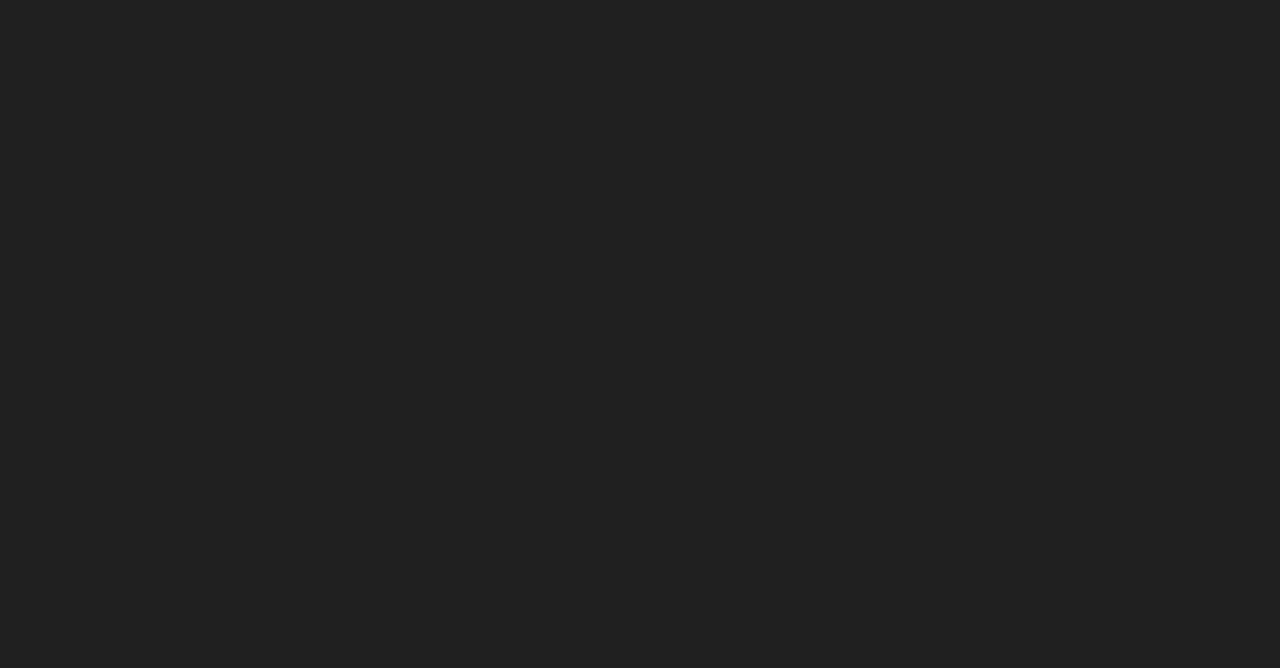
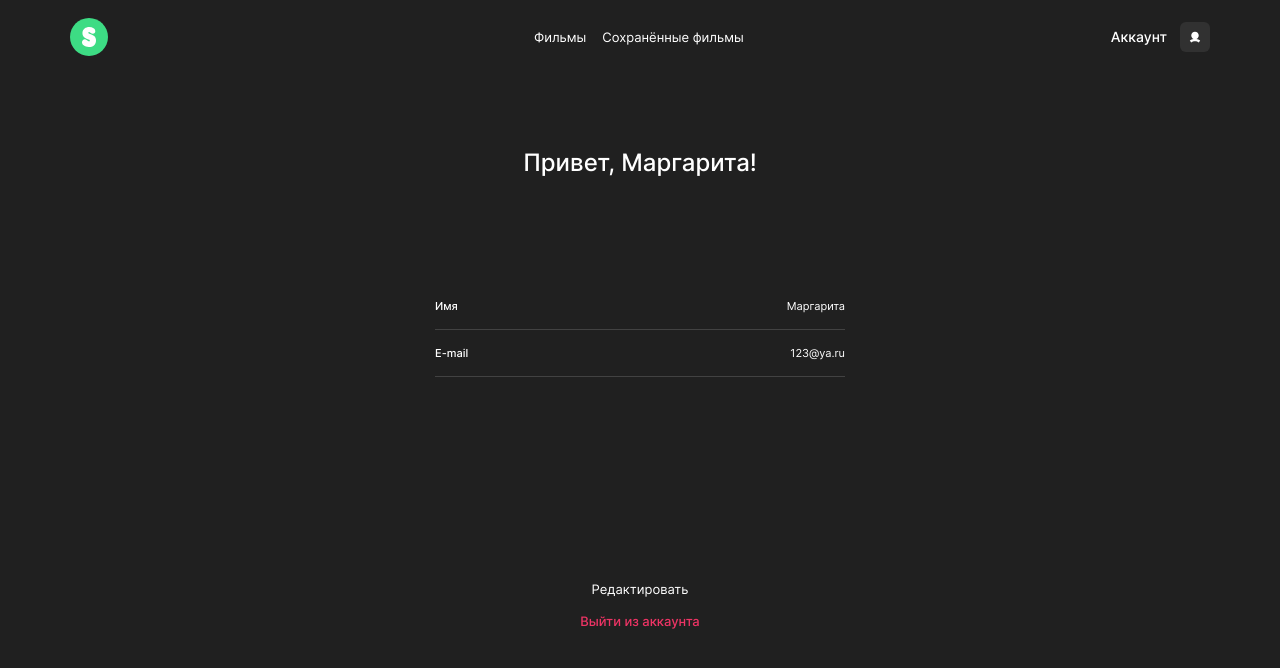
Before and after one commit to MargoShabanova/movies-explorer-frontend, a React (Create React App) app: page /profile in a window 1280 px wide. Shown: the top 668 px of the page. Built offline with nearby package versions, Linux system fonts and the light colour scheme.

Commit message:
feat: add Profile component

```diff
--- a/src/components/App/App.js
+++ b/src/components/App/App.js
@@ -5,8 +5,18 @@ import Footer from "../Footer/Footer";
 import { Route, Switch } from "react-router-dom";
 import Movies from "../Movies/Movies";
 import SavedMovies from "../SavedMovies/SavedMovies";
+import Profile from "../Profile/Profile";
 
 function App() {
+  const userData = {
+    name: "Маргарита",
+    email: "123@ya.ru"
+  }
+
+  function handleUpdateUser() {
+
+  }
+
   return (
     <div className="page">
       <Switch>
@@ -25,6 +35,10 @@ function App() {
           <SavedMovies />
           <Footer />
         </Route>
+        <Route exact path="/profile">
+          <Header loggedIn={true} />
+          <Profile userData={userData} onUpdateUser={handleUpdateUser} />
+        </Route>
       </Switch>
     </div>
   );
--- a/src/components/MoviesCard/MoviesCard.css
+++ b/src/components/MoviesCard/MoviesCard.css
@@ -7,7 +7,7 @@
   box-shadow: 0 4px 30px rgba(0, 0, 0, 0.08);
 }
 
-.movies-card:hover {
+.movies-card__saved {
   cursor: pointer;
 }
 
--- a/src/components/MoviesCard/MoviesCard.js
+++ b/src/components/MoviesCard/MoviesCard.js
@@ -21,7 +21,7 @@ export default function MoviesCard({ card, onCardDelete }) {
   }`;
 
   return (
-    <li className="movies-card">
+    <li className={`movies-card ${savedMovies && "movies-card__saved"}`}>
       <img
         className="movies-card__image"
         src={card.image}
--- a/src/components/Profile/Profile.css
+++ b/src/components/Profile/Profile.css
@@ -0,0 +1,80 @@
+.profile {
+  margin: 0 auto;
+  display: flex;
+  justify-content: center;
+}
+
+.profile__form {
+  display: flex;
+  flex-direction: column;
+  margin: 0 0 70px;
+  padding: 0;
+}
+
+.profile__form-name {
+  margin: 74px 0 106px;
+  text-align: center;
+  font-weight: 500;
+  font-size: 24px;
+  line-height: 29px;
+  color: #fff;
+}
+
+.profile__form-container {
+  margin: 0;
+  padding: 0;
+  display: flex;
+  flex-direction: column;
+  width: 410px;
+  border: none;
+}
+
+.profile__input-container {
+  padding: 0 0 16px;
+  margin: 17px 0 0;
+  display: flex;
+  justify-content: space-between;
+  border-bottom: 1px solid rgba(66, 66, 66, 1);
+}
+
+.profile__placeholder {
+  font-weight: 500;
+  font-size: 11px;
+  line-height: 13px;
+  color: #fff;
+}
+
+.profile__input {
+  padding: 0;
+  border: none;
+  background-color: transparent;
+  text-align: end;
+  font-weight: 400;
+  font-size: 11px;
+  line-height: 13px;
+  color: #fff;
+}
+
+.profile__form-submit {
+  margin: 204px 0 16px;
+  padding: 0;
+  border: none;
+  background-color: transparent;
+  font-weight: 400;
+  font-size: 13px;
+  line-height: 16px;
+  color: #fff;
+  cursor: pointer;
+}
+
+.profile__form-exit {
+  margin: 0;
+  padding: 0;
+  border: none;
+  background-color: transparent;
+  font-weight: 500;
+  font-size: 13px;
+  line-height: 16px;
+  color: #EE3465;
+  cursor: pointer;
+}
--- a/src/components/Profile/Profile.js
+++ b/src/components/Profile/Profile.js
@@ -0,0 +1,75 @@
+import { useState } from "react";
+import { useHistory } from "react-router-dom";
+import "./Profile.css";
+
+export default function Profile({ userData, onUpdateUser }) {
+
+  const [name, setName] = useState("");
+  const [email, setEmail] = useState("");
+  const history = useHistory();
+
+  function handleChangeName(e) {
+    setName(e.target.value);
+  }
+
+  function handleChangeEmail(e) {
+    setEmail(e.target.value);
+  }
+
+  function handleSubmit(e) {
+    e.preventDefault();
+
+    onUpdateUser({
+      name,
+      email,
+    });
+  }
+
+  function handleLogOut() {
+    setName("");
+    setEmail("");
+    history.push("/");
+  }
+
+  return (
+    <main className="profile">
+      <form className="profile__form" onSubmit={handleSubmit}>
+      <h2 className="profile__form-name">{`Привет, ${userData.name}!`}</h2>
+        <fieldset className="profile__form-container">
+          <label className="profile__input-container">
+            <span className="profile__placeholder">Имя</span>
+            <input
+              value={userData.name}
+              onChange={handleChangeName}
+              className="profile__input"
+              type="text"
+              name="name"
+              id="user-name"
+              minLength="2"
+              maxLength="40"
+              required
+            />
+          </label>
+          <label className="profile__input-container">
+            <span className="profile__placeholder">E-mail</span>
+            <input
+              value={userData.email}
+              onChange={handleChangeEmail}
+              className="profile__input"
+              type="email"
+              name="email"
+              id="user-email"
+              required
+            />
+          </label>
+          <button type="submit" className="profile__form-submit">
+            Редактировать
+          </button>
+          <button type="button" className="profile__form-exit" onClick={handleLogOut}>
+            Выйти из аккаунта
+          </button>
+        </fieldset>
+      </form>
+    </main>
+  );
+}
```
